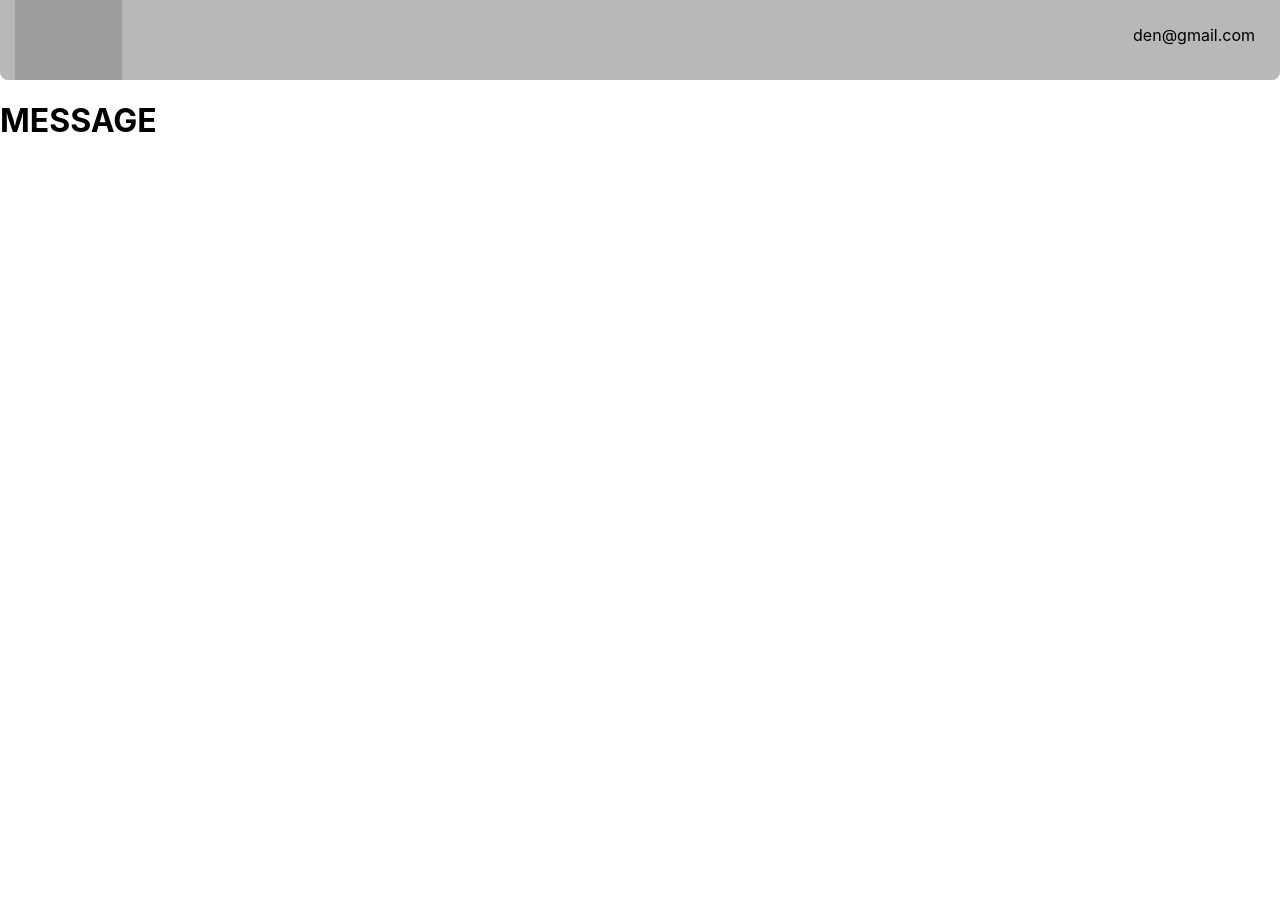
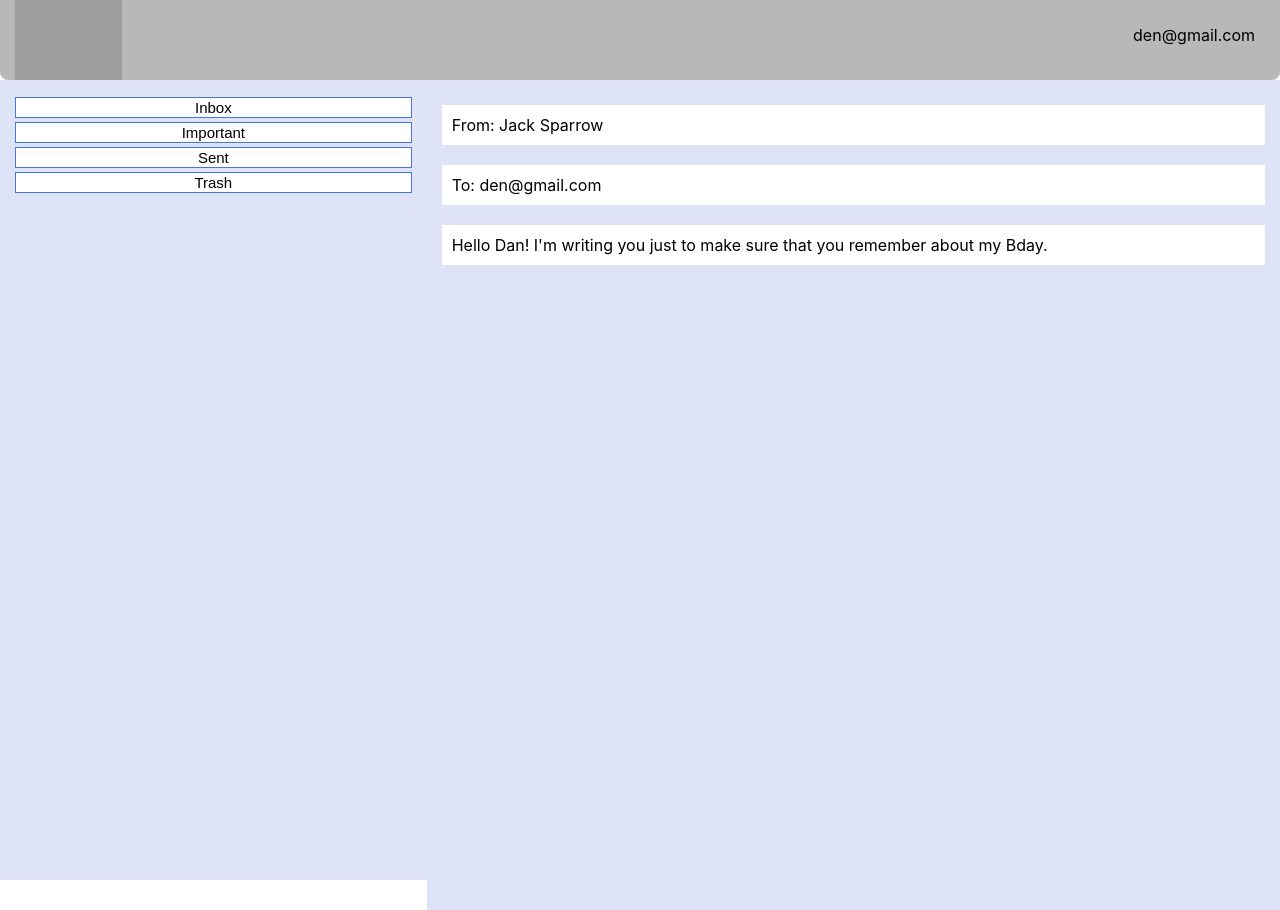
Before and after one commit to klepikov-denys/email-client, a React (Create React App) app: page /mail/0 in a window 1280 px wide. Before the commit the page ends 880 px from the top, so only its background shows below. Built offline with nearby package versions, Linux system fonts and the light colour scheme; grey boxes are pictures that could not be loaded.

Commit message:
Add new styles and new file Message to display email inside

```diff
--- a/src/App.js
+++ b/src/App.js
@@ -56,13 +56,13 @@ class App extends React.Component{
 
     let mails = this.state.mails.map((mail, index) =>{
       let textPreview = mail.text.slice(0,42) + '...';
-
+      let id = mail.id
       return(
-        <Link to={`/mail/${index}`}>
+        <Link to={`/mail/${id}`} key={id} >
           <Mail
-            key = {index}
             senderName = {mail.sender}
             mailText = {textPreview}
+            type = {mail.type}
           />
         </Link>
       )
@@ -83,18 +83,19 @@ class App extends React.Component{
           </header>
 
           <div className='mainContentWrapper'>
+            <aside className='mainContentSidebar'>
+              <Navi
+                handleClick = {this.handleNaviClick}
+                btnState = {this.state.btnState}
+              />
+            </aside>
 
             <Switch>
               <Route path='/compose' component={Compose} />
               <Route path='/mail/:id' component={Message} />
 
               <Route exact path ='/'>
-                <aside className='mainContentSidebar'>
-                  <Navi
-                    handleClick = {this.handleNaviClick}
-                    btnState = {this.state.btnState}
-                  />
-                </aside>
+
 
                 <main className='mainContent'>
                   <div className='mainButtonsBar'>
--- a/src/mails/Mail.js
+++ b/src/mails/Mail.js
@@ -4,8 +4,8 @@ import React from 'react'
 
 
 function Mail(props){
-    let name = props.senderName
-    let text = props.mailText
+    let [name, text, type]= [props.senderName, props.mailText, props.type]
+    let preposition = type === 'SENT'? 'To: ' : ''
 
     let style = {
         height: '10%',
@@ -22,7 +22,7 @@ function Mail(props){
 
     return(
         <div style = {style}>
-            <p style = {{flex:'1', textAlign:'center'}}>{name}</p>
+            <p style = {{flex:'1', textAlign:'center'}}>{preposition}{name}</p>
             <p style = {{flex:'2', textAlign:'center'}}>{text}</p>
         </div>
     )
--- a/src/mails/mails.json
+++ b/src/mails/mails.json
@@ -5,41 +5,49 @@
 
 [{"sender":"Jack Sparrow",
   "text":"Hello Dan! I'm writing you just to make sure that you remember about my Bday.",
-  "type":"INBOX"
+  "type":"INBOX",
+  "id":"0"
  },
 
  {"sender":"Jack Sparrow",
   "text":"Hello Dan! I'm writing you just to make sure that you remember about my Bday.",
-  "type":"IMPORTANT"
+  "type":"IMPORTANT",
+  "id":"1"
  },
 
  {"sender":"Dan Sparrow",
   "text":"Hello Dan! I'm writing you just to make sure that you remember about my Bday.",
-  "type":"SENT"
+  "type":"SENT",
+  "id":"2"
  },
 
  {"sender":"Nick Sparrow",
   "text":"Hello Dan! I'm writing you just to make sure that you remember about my Bday.",
-  "type":"TRASH"
+  "type":"TRASH",
+  "id":"3"
  },
 
  {"sender":"Sunny Sparrow",
   "text":"Hello Dan! I'm writing you just to make sure that you remember about my Bday.",
-  "type":"IMPORTANT"
+  "type":"IMPORTANT",
+  "id":"4"
  },
 
  {"sender":"Pete Sparrow",
   "text":"Hello Dan! I'm writing you just to make sure that you remember about my Bday.",
-  "type":"SENT"
+  "type":"SENT",
+  "id":"5"
  },
 
  {"sender":"Nate Sparrow",
   "text":"Hello Dan! I'm writing you just to make sure that you remember about my Bday.",
-  "type":"INBOX"
+  "type":"INBOX",
+  "id":"6"
  },
 
  {"sender":"Bill Sparrow",
   "text":"Hello Dan! I'm writing you just to make sure that you remember about my Bday.",
-  "type":"INBOX"
+  "type":"INBOX",
+  "id":"7"
  }
 ]
--- a/src/message/Massage.js
+++ b/src/message/Massage.js
@@ -1,10 +1,28 @@
 import React from 'react'
+import mails from '../mails/mails'
+import './massage.css'
 
 
-export default function Message(){
+
+
+export default function Message({ match }){
+
+    const mail = mails[match.params.id]
+
+    let [namePreposition, emailPreposition, email, name]=['From: ', 'To: ', 'den@gmail.com', mail.sender]
+
+
+    if(mail.type === 'SENT'){
+        [namePreposition, emailPreposition, email, name] = [emailPreposition, namePreposition, name, email]
+    }
 
 
     return(
-        <h1>MESSAGE</h1>
+        <div className={'wrapper'}>
+            <p className ={'textFields'}>{namePreposition}{name}</p>
+            <p className ={'textFields'}>{emailPreposition}{email}</p>
+            <p className ={'textFields'}>{mail.text}</p>
+
+        </div>
     )
 }
--- /dev/null
+++ b/src/message/massage.css
@@ -0,0 +1,14 @@
+.wrapper{
+    display: flex;
+    flex-direction: column;
+    width: 96,8vw;
+    height: 100vh;
+    padding: 15px;
+    background-color: rgb(223, 227, 247);
+}
+
+.textFields{
+    margin: 10px 0;
+    background-color: white;
+    padding: 10px;
+}
```
Also changed, not shown: src/mails/mail.css (added).
